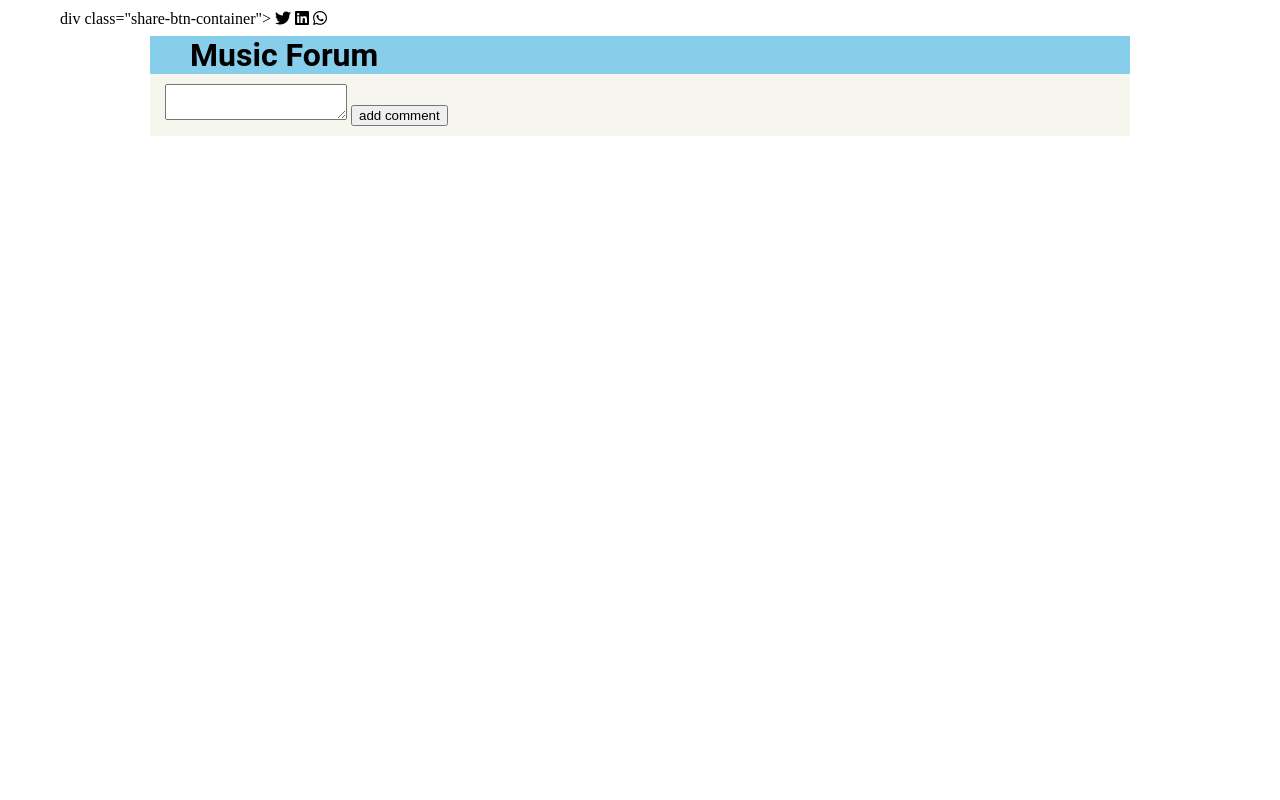
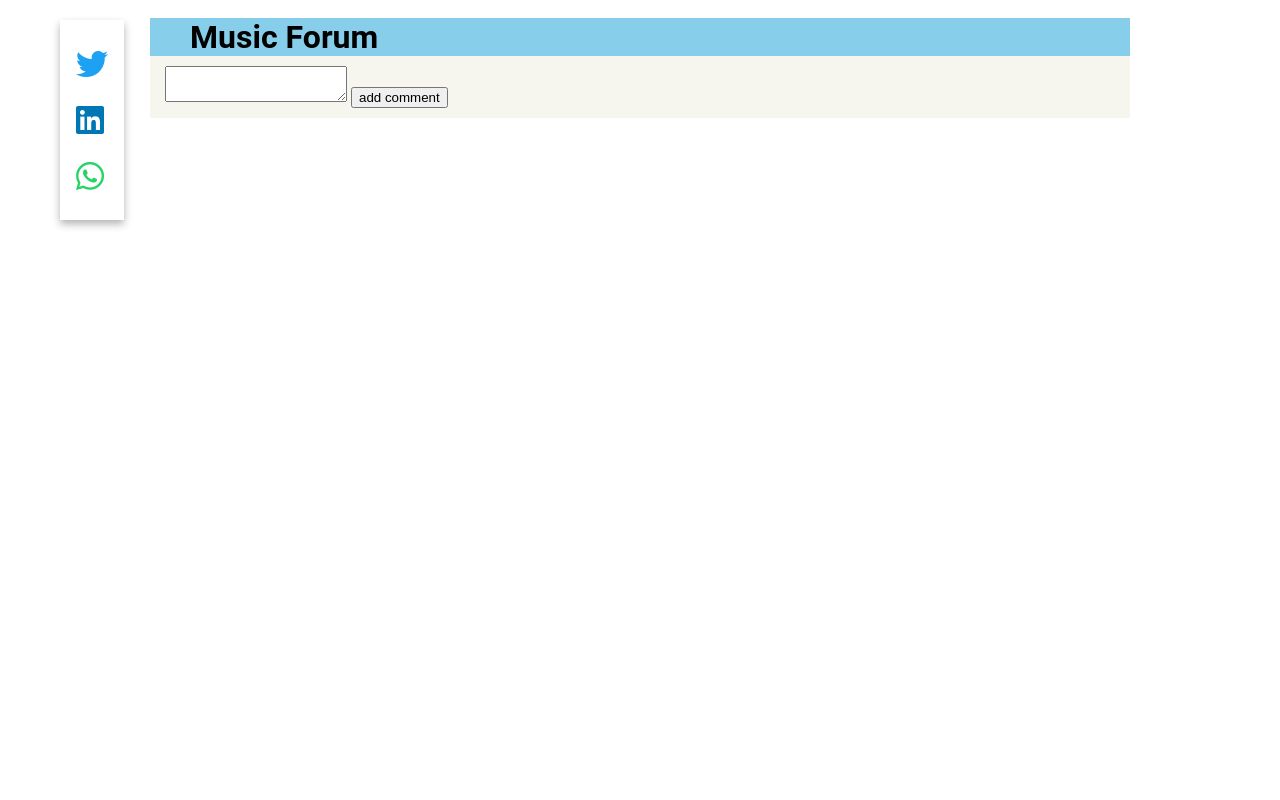
Before and after one commit to joshuaocharo/Music-Forum, a PHP site: page /thread.php in a window 1280 px wide. Run offline with PHP 8.4, Linux system fonts and the light colour scheme; some libraries are stand-ins or nearby versions.

Commit message:
Update thread.php

```diff
--- a/thread.php
+++ b/thread.php
@@ -10,7 +10,7 @@
     />
   </head>
 <body>
-    div class="share-btn-container">
+    <div class="share-btn-container">
 
         <a href="#" class="twitter-btn">
           <i class="fab fa-twitter"></i>
```
